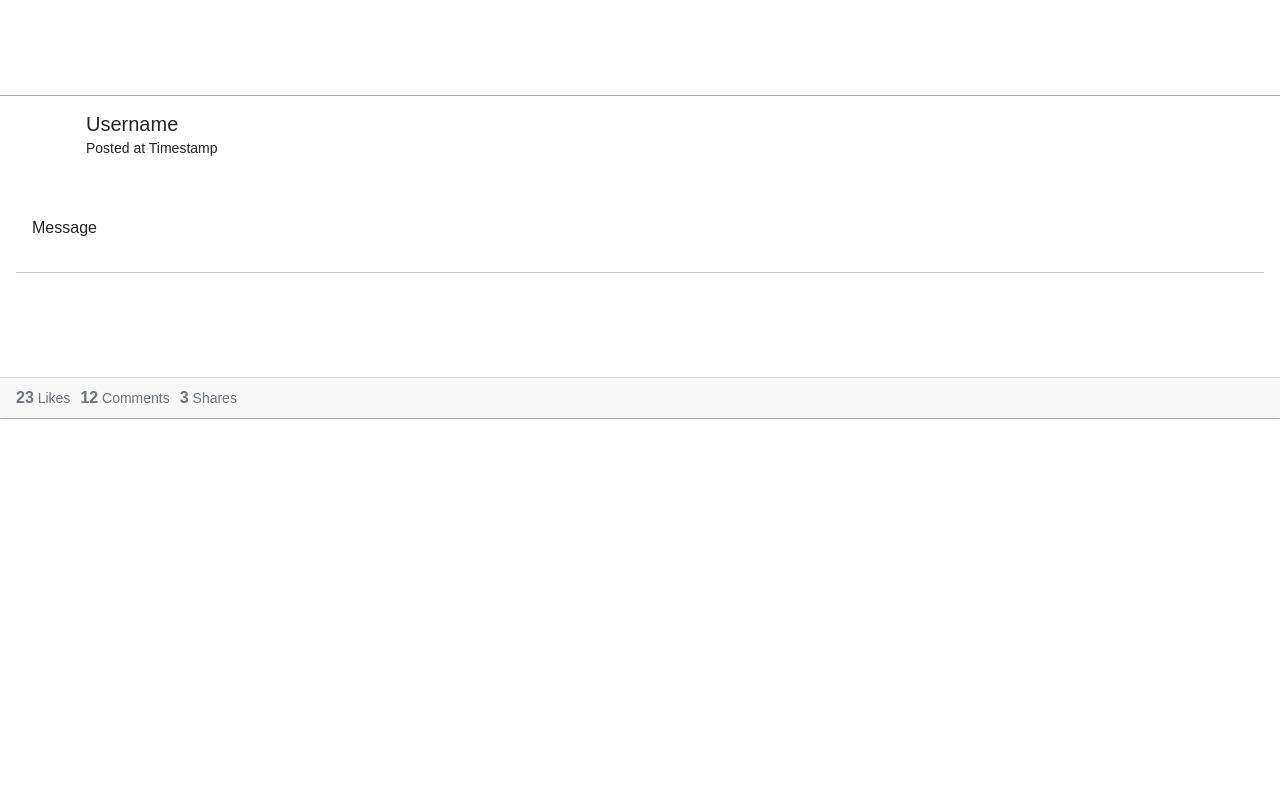
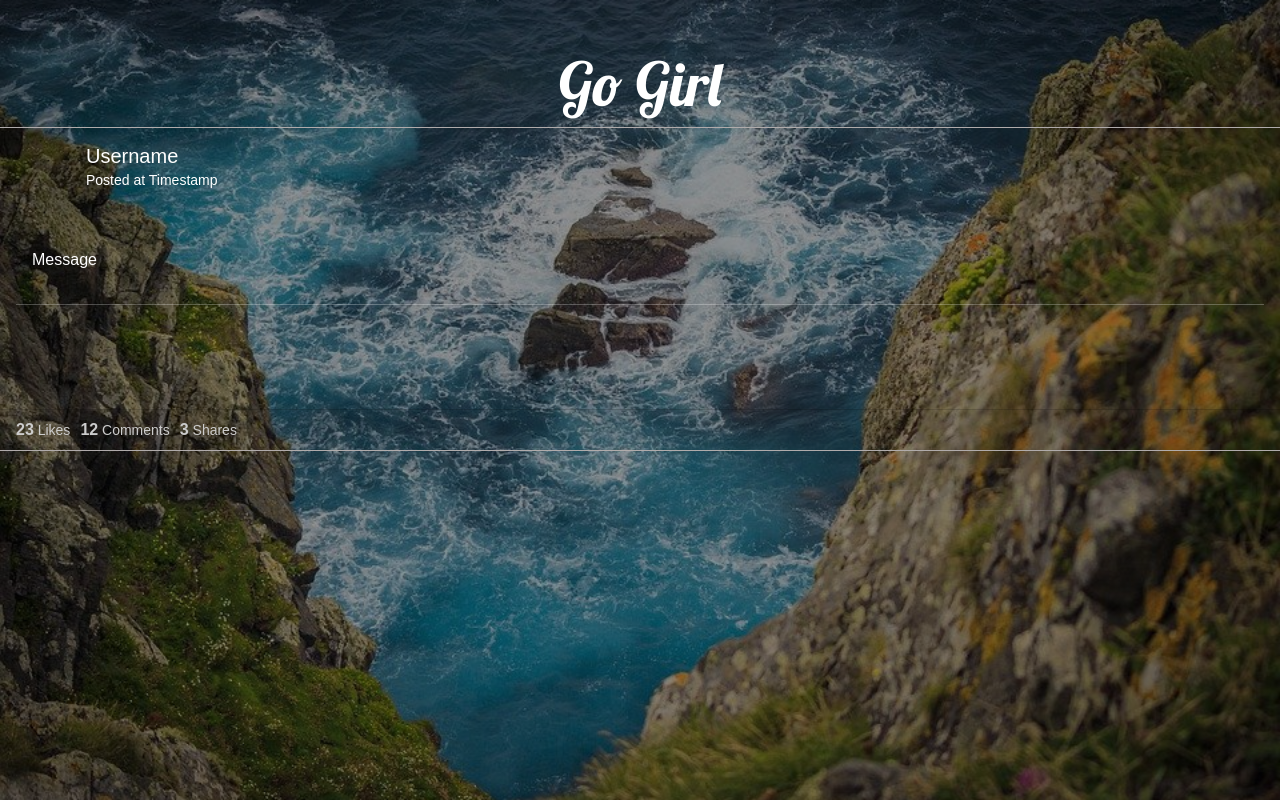
Before and after one commit to rwood022/goGirl, a React (Create React App) app in the folder front_end/: page /timeline in a window 1280 px wide. Built offline with nearby package versions, Linux system fonts and the light colour scheme; no server answers.

Commit message:
updated timeline styling

```diff
--- a/front_end/src/components/Timeline.js
+++ b/front_end/src/components/Timeline.js
@@ -1,44 +1,50 @@
 // import React from 'react';
-import { useState, useEffect } from 'react';
+import { useState, useEffect } from "react";
 
-export default function Timeline() {
-
-    const [userData, setUserData] = useState('Username');
-    const [timestamp, setTimestamp] = useState('Timestamp');
-    const [message, setMessage] = useState('Message');
-    const [response, setResponse] = useState('Response');
+export default function Timeline(props) {
+  const [userData, setUserData] = useState("Username");
+  const [timestamp, setTimestamp] = useState("Timestamp");
+  const [message, setMessage] = useState("Message");
+  const [response, setResponse] = useState("Response");
 
   useEffect(() => {
+    const { match } = props;
+    const { path = "/" } = match;
+    if (path === "/timeline") {
+      document.body.style.backgroundImage =
+        "linear-gradient(rgba(0, 0, 0, 0.4), rgba(0, 0, 0, 0.4)), url(/images/timeline.jpg)";
+      document.body.style.backgroundSize = "cover";
+      document.body.style.backgroundPosition = "center";
+      document.body.style.height = "100vh"; // vh stands for viewport height
+      document.body.style.backgroundRepeat = "no-repeat";
+    }
+  }, []);
 
-        fetch('http://localhost:3001/api/posts', {
-            method: 'GET',
+  useEffect(() => {
+    fetch("http://localhost:3001/api/posts", {
+      method: "GET",
       headers: {
-                'Content-Type': 'application/json',
+        "Content-Type": "application/json",
       },
       body: JSON.stringify(),
     })
       .then((res) => res.json())
       .then((posts) => {
         console.log(posts);
-            for(let i = 0; i < posts.length; i++) {
-
+        for (let i = 0; i < posts.length; i++) {
           setUserData(posts[i].username);
           setTimestamp(posts[i].createdAt);
           setMessage(posts[i].message);
           setResponse(posts[i].responses);
         }
-
       })
-            .catch(err => {
+      .catch((err) => {
         console.error(err);
       });
-
-}, [])
-
-
+  }, []);
 
   return (
-    <div>
+    <div className="timeline">
       {/* {userData.map((userData) => (  */}
       <div className="post full-width">
         <div className="container card-body mb-2">
@@ -47,27 +53,29 @@ export default function Timeline() {
         </div>
 
         <div className="card-body">
-                <div className="card-body">
-                    {message}
-                </div>
+          <div className="card-body">{message}</div>
           <hr></hr>
           <div className="card-body">
             {response[0].username} <br></br>
-                    <p><small>{response[0].createdAt}</small></p>
+            <p>
+              <small>{response[0].createdAt}</small>
+            </p>
             <p>{response[0].responseBody}</p>
           </div>
         </div>
 
         <div className="card-footer">
-                <a href="/" className="d-inline-block text-muted response-icons">
+          <a href="/" className="d-inline-block response-icons">
             <strong>23</strong>
-                    <small >  Likes</small>
+            <small> Likes</small>
           </a>
-                <a href="/" className="d-inline-block text-muted response-icons">
-                    <strong>12</strong><small>  Comments</small>
+          <a href="/" className="d-inline-block response-icons">
+            <strong>12</strong>
+            <small> Comments</small>
           </a>
-                <a href="/" className="d-inline-block text-muted response-icons">
-                <strong>3</strong><small> Shares</small>
+          <a href="/" className="d-inline-block response-icons">
+            <strong>3</strong>
+            <small> Shares</small>
           </a>
         </div>
       </div>
@@ -75,7 +83,6 @@ export default function Timeline() {
     </div>
   );
 }
-
 
 // const [data, setData] = useState([]);
 
--- a/front_end/src/styles.css
+++ b/front_end/src/styles.css
@@ -37,6 +37,7 @@ label {
   color: #fff;
   font-family: "Lobster", Arial, Helvetica, sans-serif;
   font-size: 60px;
+  margin-top: 2rem;
 }
 
 .sign-up {
@@ -44,12 +45,23 @@ label {
   letter-spacing: 1px;
 }
 
+.timeline {
+  color: #fff;
+}
+
+.timeline a:link,
+.timeline a:visited,
+.timeline a:hover,
+.timeline a:active {
+  color: #ccc;
+}
+
 .login-buttons {
   display: flex;
   flex-direction: column;
   justify-content: center;
   align-items: center;
-  margin-top: 1rem;
+  margin-top: 200px;
 }
 
 .signin-btn,
```
Also changed, not shown: front_end/public/images/timeline.jpg (added). Lines whose indentation alone changed are shown as unchanged.
